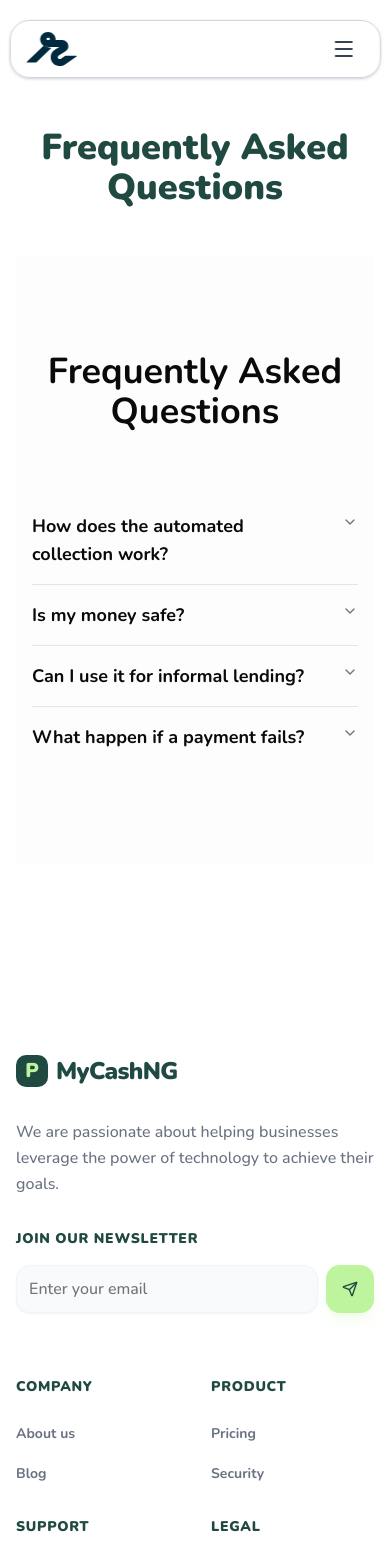
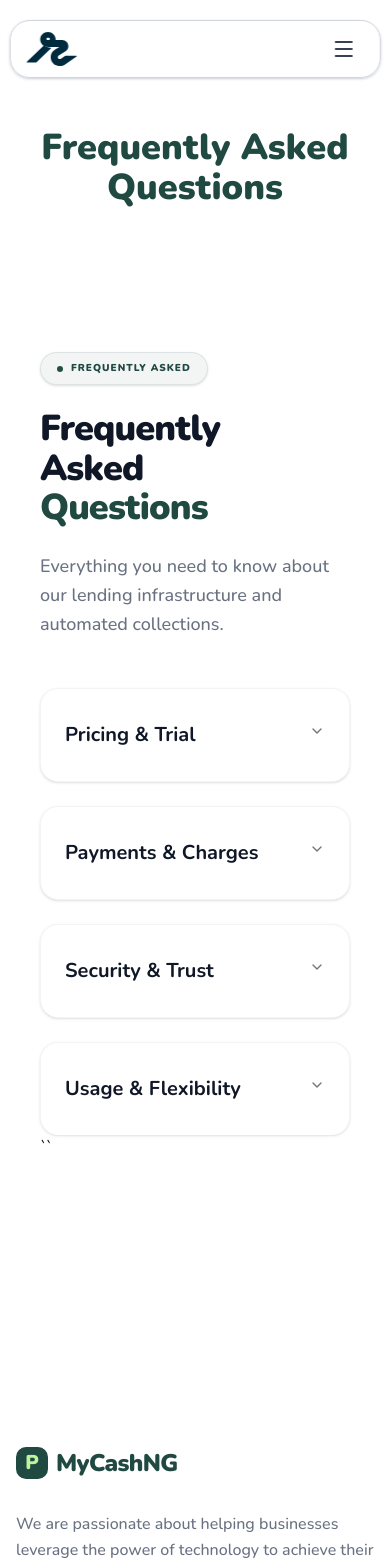
Before and after one commit to kuipid01/padipay-kuipid, a Next.js app in the folder frontend/: page /faq in a window 390 px wide. Shown: the top 1566 px of the page. Built offline with nearby package versions, Linux system fonts and the light colour scheme.

Commit message:
refactor: rebrand to MyCashNG and expand FAQ section with categorized topics

```diff
--- a/frontend/app/(auth)/forgot-password/page.tsx
+++ b/frontend/app/(auth)/forgot-password/page.tsx
@@ -109,7 +109,7 @@ export default function ForgotPasswordPage() {
 
         <div className="relative z-10">
           <div className="flex items-center justify-between border-t border-white/10 pt-8 text-[10px] text-white/50 font-semibold uppercase tracking-wider">
-            <span>© 2026 Padi-Loan. All Rights Reserved.</span>
+            <span>© 2026 MyCashNG. All Rights Reserved.</span>
           </div>
         </div>
       </div>
--- a/frontend/app/(auth)/login/page.tsx
+++ b/frontend/app/(auth)/login/page.tsx
@@ -121,7 +121,7 @@ function LoginForm() {
 
         <div className="relative z-10">
           <div className="flex items-center justify-between border-t border-white/10 pt-8 text-[10px] text-white/50 font-semibold uppercase tracking-wider">
-            <span>© 2026 Padi-Loan. All Rights Reserved.</span>
+            <span>© 2026 MyCashNG. All Rights Reserved.</span>
           </div>
         </div>
       </div>
@@ -151,7 +151,7 @@ function LoginForm() {
               </motion.div>
 
               <motion.div variants={itemVariants} className="mb-10 hidden lg:block text-left">
-                <h2 className="text-3xl font-extrabold text-gray-900 mb-2">Sign in to Padi-Loan</h2>
+                <h2 className="text-3xl font-extrabold text-gray-900 mb-2">Sign in to MyCashNG</h2>
                 <p className="text-gray-500 font-medium">
                   Enter your credentials to access your account securely.
                 </p>
@@ -245,7 +245,7 @@ function LoginForm() {
             </div>
 
             <motion.p variants={itemVariants} className="mt-8 text-center text-[10px] text-white/40 lg:text-gray-400 font-bold uppercase tracking-widest px-6">
-              By signing in, you agree to Padi-Loan's{" "}
+              By signing in, you agree to MyCashNG's{" "}
               <Link href="/terms" className="hover:text-white lg:hover:text-main-green transition-colors">Terms</Link> &{" "}
               <Link href="/privacy" className="hover:text-white lg:hover:text-main-green transition-colors">Privacy Policy</Link>
             </motion.p>
--- a/frontend/app/(auth)/register/page.tsx
+++ b/frontend/app/(auth)/register/page.tsx
@@ -140,7 +140,7 @@ function RegisterForm() {
                     </div>
 
                     <div className="flex items-center justify-between border-t border-white/10 pt-8 mt-4 text-[10px] text-white/50 font-semibold uppercase tracking-wider">
-                        <span>© 2026 Padi-Loan. All Rights Reserved.</span>
+                        <span>© 2026 MyCashNG. All Rights Reserved.</span>
                         <div className="flex gap-4">
                             <Link href="/privacy" className="hover:text-white transition-colors">Privacy</Link>
                             <Link href="/terms" className="hover:text-white transition-colors">Terms</Link>
@@ -180,7 +180,7 @@ function RegisterForm() {
                                     <motion.div variants={itemVariants} className="mb-10 hidden lg:block text-left">
                                         <h2 className="text-3xl font-extrabold text-gray-900 mb-2">Create your account</h2>
                                         <p className="text-gray-500 font-medium">
-                                            Start your business journey with Padi-Loan.
+                                            Start your business journey with MyCashNG.
                                         </p>
                                     </motion.div>
 
@@ -358,7 +358,7 @@ function RegisterForm() {
                                 </div>
 
                                 <motion.p variants={itemVariants} className="mt-8 text-center text-[10px] text-white/40 lg:text-gray-400 font-bold uppercase tracking-widest px-6">
-                                    By signing up, you agree to Padi-Loan's{" "}
+                                    By signing up, you agree to MyCashNG's{" "}
                                     <Link href="/terms" className="hover:text-white lg:hover:text-main-green transition-colors">Terms</Link> &{" "}
                                     <Link href="/privacy" className="hover:text-white lg:hover:text-main-green transition-colors">Privacy Policy</Link>
                                 </motion.p>
--- a/frontend/app/(auth)/verify-email/page.tsx
+++ b/frontend/app/(auth)/verify-email/page.tsx
@@ -91,14 +91,14 @@ function VerifyEmailContent() {
               <span className="text-lemon-primary">Identity.</span>
             </h1>
             <p className="text-white/70 text-lg leading-relaxed font-medium">
-              We're ensuring your account is secure. Once verified, you'll have full access to Padi-Loan's features.
+              We're ensuring your account is secure. Once verified, you'll have full access to MyCashNG's features.
             </p>
           </div>
         </div>
 
         <div className="relative z-10">
           <div className="flex items-center justify-between border-t border-white/10 pt-8 text-[10px] text-white/50 font-semibold uppercase tracking-wider">
-            <span>© 2026 Padi-Loan. All Rights Reserved.</span>
+            <span>© 2026 MyCashNG. All Rights Reserved.</span>
           </div>
         </div>
       </div>
--- a/frontend/app/admin/layout.tsx
+++ b/frontend/app/admin/layout.tsx
@@ -2,7 +2,7 @@ import { ReactNode } from "react";
 import { AdminNav } from "@/components/admin/nav";
 
 export const metadata = {
-  title: "Admin — PadiPay",
+  title: "Admin — MyCashNG",
   description: "Internal-only admin dashboard",
 };
 
--- a/frontend/components/admin/nav.tsx
+++ b/frontend/components/admin/nav.tsx
@@ -62,7 +62,7 @@ export function AdminNav() {
                         <Shield size={18} className="text-[#1F4941]" />
                     </div>
                     <div>
-                        <p className="font-black text-white text-sm">PadiPay</p>
+                        <p className="font-black text-white text-sm">MyCashNG</p>
                         <p className="text-[10px] font-bold text-white/40 uppercase tracking-widest">
                             Admin Console
                         </p>
--- a/frontend/components/dashboard/trial-status-checker.tsx
+++ b/frontend/components/dashboard/trial-status-checker.tsx
@@ -41,7 +41,7 @@ export function TrialStatusChecker({ inline = false }: { inline?: boolean }) {
 
             // Show if it's been some time since last dismissal?
             // For now, let's just show it.
-            const lastDismissed = localStorage.getItem("padipay_trial_check_dismissed");
+            const lastDismissed = localStorage.getItem("MyCashNG_trial_check_dismissed");
             const today = new Date().toDateString();
 
             if (lastDismissed !== today) {
@@ -52,7 +52,7 @@ export function TrialStatusChecker({ inline = false }: { inline?: boolean }) {
 
     const handleClose = () => {
         setIsVisible(false);
-        localStorage.setItem("padipay_trial_check_dismissed", new Date().toDateString());
+        localStorage.setItem("MyCashNG_trial_check_dismissed", new Date().toDateString());
     };
 
     if (!isVisible || daysLeft === null) return null;
--- a/frontend/components/landing/faq.tsx
+++ b/frontend/components/landing/faq.tsx
@@ -6,41 +6,183 @@ import {
     AccordionItem,
     AccordionTrigger,
 } from "@/components/ui/accordion";
+import { Plus, Minus } from "lucide-react";
+import { motion } from "framer-motion";
+import { cn } from "@/lib/utils";
 
 export function Faq() {
-    const faqs = [
+    const faqSections = [
         {
-            q: "How does the automated collection work?",
-            a: "Once a borrower applies and authorizes their card via Paystack, our system securely vaults the token. On each due date, we automatically attempt to charge the due amount from their card."
+            title: "Pricing & Trial",
+            items: [
+                {
+                    q: "Is there a free trial?",
+                    a: "Yes, you can use MyCashNG free for 30 days with full access to all features."
+                },
+                {
+                    q: "Do I need a card to start the free trial?",
+                    a: "No, you do not need a card to start your free trial."
+                },
+                {
+                    q: "Can I cancel anytime?",
+                    a: "Yes, you can cancel your subscription at any time."
+                },
+                {
+                    q: "What happens after the trial ends?",
+                    a: "After the 30-day trial, you’ll need to subscribe to continue using the platform. You can check the pricing tab for available plans."
+                }
+            ]
         },
         {
-            q: "Is my money safe?",
-            a: "MyCashNG is an infrastructure provider. We don't hold your lending capital. Payments go directly to your linked Paystack account, ensuring you have full control over your funds."
+            title: "Payments & Charges",
+            items: [
+                {
+                    q: "When can I charge a borrower?",
+                    a: "Lenders can only charge borrowers after the due date has been reached."
+                },
+                {
+                    q: "Can I manually charge a borrower?",
+                    a: "Yes, you can manually trigger a charge from your dashboard."
+                },
+                {
+                    q: "Are borrowers notified before charges?",
+                    a: "No, borrowers are not notified before charges are made."
+                },
+                {
+                    q: "What happens if a payment fails?",
+                    a: "You can retry charges manually from your dashboard."
+                },
+                {
+                    q: "Can borrowers pay early?",
+                    a: "Yes, borrowers can make payments before the due date."
+                },
+                {
+                    q: "Are partial payments allowed?",
+                    a: "Yes, partial payments can be made."
+                }
+            ]
         },
         {
-            q: "Can I use it for informal lending?",
-            a: "Absolutely! MyCashNG is designed for both formal micro-finance institutions and informal lenders who want a professional way to manage loans to friends, family, or employees."
+            title: "Security & Trust",
+            items: [
+                {
+                    q: "Do you store card details?",
+                    a: "No, we do not store any card details."
+                },
+                {
+                    q: "Who controls the funds?",
+                    a: "All funds are controlled by Paystack and go directly to your account."
+                },
+                {
+                    q: "What happens in case of disputes?",
+                    a: "We work directly with company representatives to resolve any issues."
+                }
+            ]
         },
         {
-            q: "What happen if a payment fails?",
-            a: "We automatically retry the charge multiple times and send instant notifications to both the borrower and the lender. You can also manually trigger a charge from your dashboard."
+            title: "Usage & Flexibility",
+            items: [
+                {
+                    q: "Can this be used for personal loans?",
+                    a: "No, it is not designed for personal loans. It is built specifically for structured lending use cases."
+                },
+                {
+                    q: "Who can use MyCashNG?",
+                    a: "It works for both businesses and individuals."
+                },
+                {
+                    q: "Is there a limit to borrowers?",
+                    a: "Yes, the number of borrowers you can manage depends on your subscription tier."
+                },
+                {
+                    q: "Can repayment schedules be customized?",
+                    a: "No, repayment schedules cannot be fully customized."
+                },
+                {
+                    q: "Can borrowers update their card details?",
+                    a: "Yes, borrowers can add new card details when needed."
+                },
+                {
+                    q: "Can I track everything?",
+                    a: "Yes, all loans, repayments, and activity are tracked in your dashboard."
+                }
+            ]
         }
     ];
 
     return (
-        <section className="py-24 bg-muted/20">
-            <div className="container mx-auto px-4 max-w-3xl">
-                <h2 className="text-4xl font-bold text-center mb-16">Frequently Asked Questions</h2>
-                <Accordion type="single" collapsible className="w-full">
-                    {faqs.map((faq) => (
-                        <AccordionItem key={faq.q} value={faq.q}>
-                            <AccordionTrigger className="text-left text-lg font-bold">{faq.q}</AccordionTrigger>
-                            <AccordionContent className="text-muted-foreground text-base">
-                                {faq.a}
-                            </AccordionContent>
-                        </AccordionItem>
-                    ))}
-                </Accordion>
+        <section className="py-24 lg:py-32 bg-white relative overflow-hidden">
+            {/* Background Accents */}
+            <div className="absolute top-0 right-0 w-1/3 h-1/2 bg-main-green/5 blur-[120px] -z-10" />
+            <div className="absolute bottom-0 left-0 w-1/3 h-1/2 bg-lemon-primary/5 blur-[120px] -z-10" />
+
+            <div className="container mx-auto px-6 max-w-7xl">
+                <div className="grid grid-cols-1 lg:grid-cols-12 gap-12 lg:gap-20">
+                    {/* Left Column: Title */}
+                    <motion.div
+                        initial={{ opacity: 0, x: -20 }}
+                        whileInView={{ opacity: 1, x: 0 }}
+                        viewport={{ once: true }}
+                        className="lg:col-span-4 space-y-6"
+                    >
+                        <div className="inline-flex items-center px-4 py-2 rounded-full bg-main-green/5 border border-main-green/10 text-main-green text-[10px] font-black uppercase tracking-widest shadow-sm">
+                            <span className="w-1.5 h-1.5 rounded-full bg-main-green mr-2 animate-pulse" />
+                            Frequently Asked
+                        </div>
+
+                        <h2 className="text-4xl md:text-5xl lg:text-6xl font-black text-gray-900 leading-[1.1] tracking-tight">
+                            Frequently <br />
+                            Asked <br />
+                            <span className="text-main-green">Questions</span>
+                        </h2>
+
+                        <p className="text-gray-500 font-medium text-lg leading-relaxed max-w-sm">
+                            Everything you need to know about our lending infrastructure and automated collections.
+                        </p>
+                    </motion.div>
+
+                    {/* Right Column: Accordion */}
+                    <motion.div
+                        initial={{ opacity: 0, y: 20 }}
+                        whileInView={{ opacity: 1, y: 0 }}
+                        viewport={{ once: true }}
+                        className="lg:col-span-8"
+                    >
+                        <Accordion type="multiple" className="w-full space-y-6">
+                            {faqSections.map((section, i) => (
+                                <AccordionItem
+                                    key={i}
+                                    value={`section-${i}`}
+                                    className="border border-gray-100 rounded-2xl px-6 py-4 bg-white shadow-sm"
+                                >
+                                    <AccordionTrigger className="text-xl font-bold text-gray-900 hover:no-underline">
+                                        {section.title}
+                                    </AccordionTrigger>
+
+                                    <AccordionContent className="pt-4">
+                                        <Accordion type="single" collapsible className="space-y-3">
+                                            {section.items.map((faq, j) => (
+                                                <AccordionItem
+                                                    key={j}
+                                                    value={`item-${i}-${j}`}
+                                                    className="border border-gray-100 rounded-xl px-4"
+                                                >
+                                                    <AccordionTrigger className="text-left text-base font-semibold hover:no-underline">
+                                                        {faq.q}
+                                                    </AccordionTrigger>
+
+                                                    <AccordionContent className="text-gray-500 text-sm leading-relaxed pb-4">
+                                                        {faq.a}
+                                                    </AccordionContent>
+                                                </AccordionItem>
+                                            ))}
+                                        </Accordion>
+                                    </AccordionContent>
+                                </AccordionItem>
+                            ))}
+                        </Accordion>``
+                    </motion.div>
+                </div>
             </div>
         </section>
     );
--- a/frontend/components/landing/footer.tsx
+++ b/frontend/components/landing/footer.tsx
@@ -63,13 +63,7 @@ export function LandingFooter() {
 
                     {/* Right Links Grid */}
                     <div className="lg:col-span-7 grid grid-cols-2 md:grid-cols-4 gap-8">
-                        <FooterColumn
-                            title="Company"
-                            links={[
-                                { label: "About us", href: "/about" },
-                                { label: "Blog", href: "/blog" },
-                            ]}
-                        />
+
                         <FooterColumn
                             title="Product"
                             links={[
--- a/frontend/components/ui/accordion.tsx
+++ b/frontend/components/ui/accordion.tsx
@@ -28,6 +28,7 @@ function AccordionItem({
 function AccordionTrigger({
   className,
   children,
+
   ...props
 }: React.ComponentProps<typeof AccordionPrimitive.Trigger>) {
   return (
@@ -41,7 +42,7 @@ function AccordionTrigger({
         {...props}
       >
         {children}
-        <ChevronDownIcon className="text-muted-foreground pointer-events-none size-4 shrink-0 translate-y-0.5 transition-transform duration-200" />
+        <ChevronDownIcon className="text-muted-foreground  pointer-events-none size-4 shrink-0 translate-y-0.5 transition-transform duration-200" />
       </AccordionPrimitive.Trigger>
     </AccordionPrimitive.Header>
   )
```
Also changed, not shown: frontend/app/loan/[slug]/page.tsx (+4 -4 lines), frontend/components/dashboard/funding-status-checker.tsx (+4 -4 lines), 1 other file (tests, documents, lock files or other folders).
